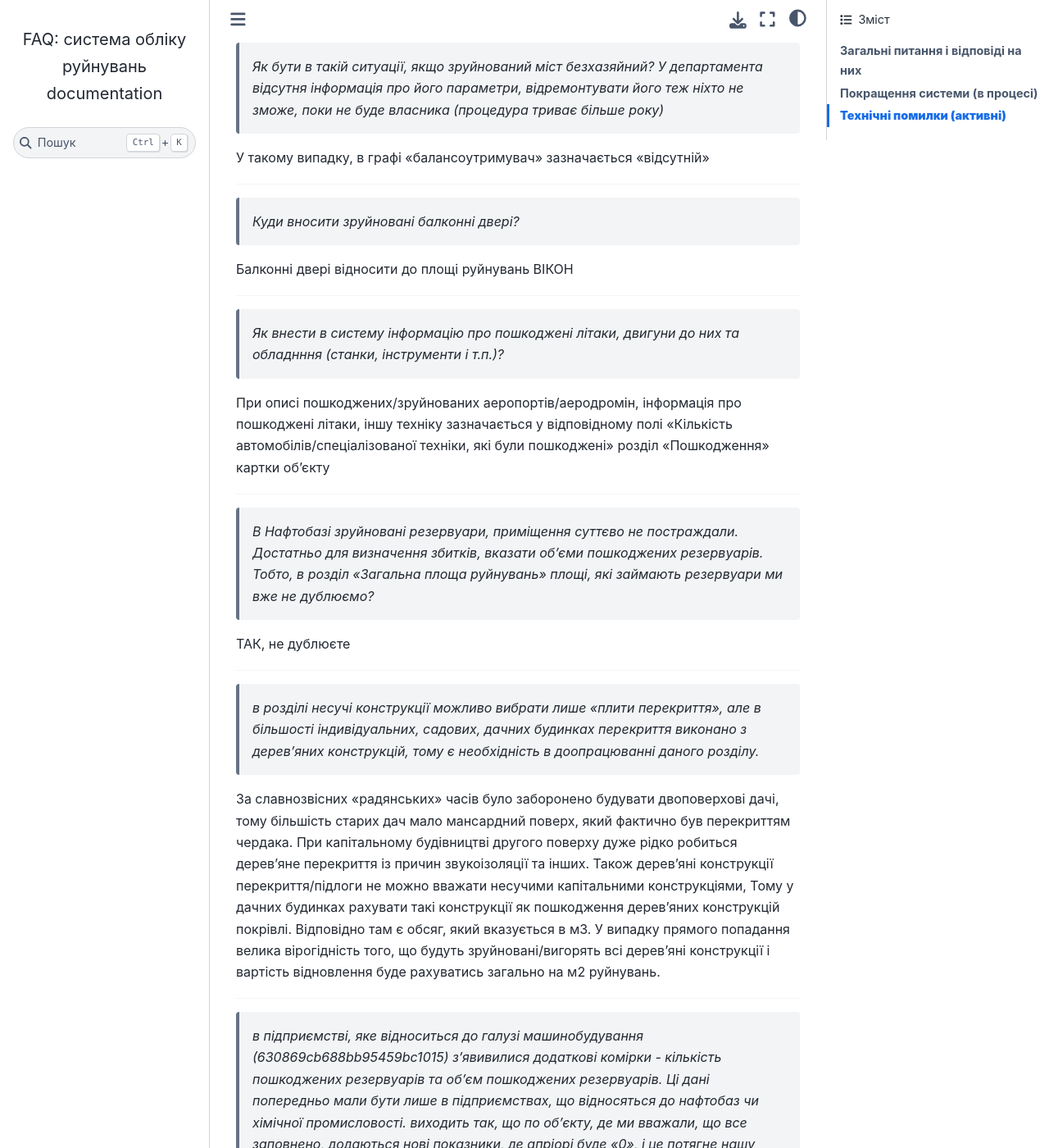
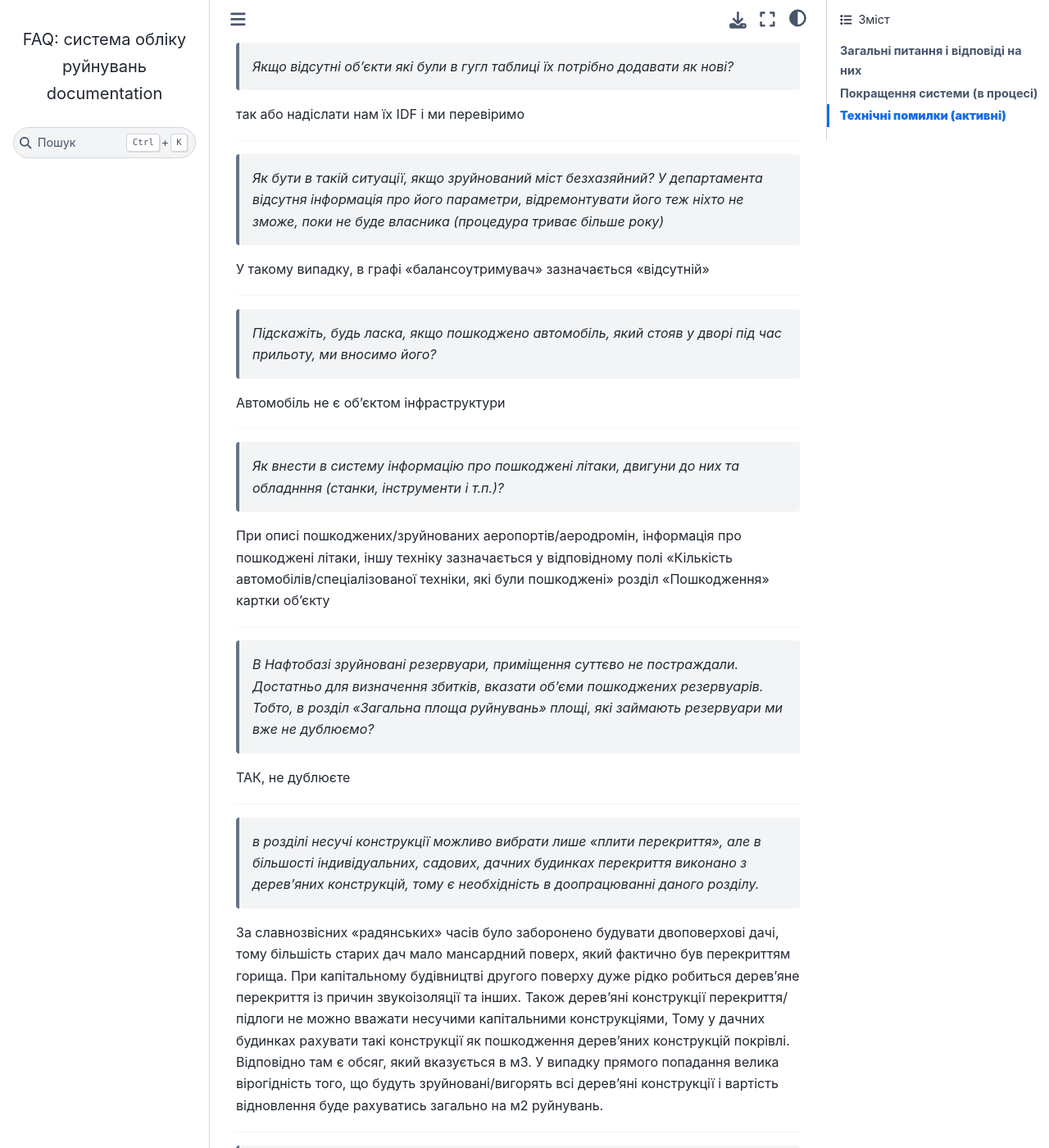
Before and after one commit to hp0404/docs.rebuild, a Sphinx documentation site: the page built from docs/source/index.md, in a window 1280 px wide and 1400 px high, scrolled down 18716 px. Shown: the whole window at 82% size. Built offline with Sphinx 7.4.7 and the Sphinx Book theme 1.1.4, drawn with Linux system fonts in a browser that asks for light colours; some of the changed text lies outside the part shown.

Commit message:
Updated docs

```diff
--- a/docs/source/index.md
+++ b/docs/source/index.md
@@ -461,9 +466,9 @@ jpg, jpeg, png, webp, одне фото до 10Мб, до 5 фото в об'є
 У такому випадку, в графі "балансоутримувач" зазначається "відсутній"
 
 ---
-> *Куди вносити зруйновані балконні двері?*
+> *Підскажіть, будь ласка, якщо пошкоджено автомобіль, який стояв у дворі під час прильоту, ми вносимо його?*
 
-Балконні двері відносити до площі руйнувань ВІКОН
+Автомобіль не є об'єктом інфраструктури
 
 ---
 > *Як внести в систему інформацію про пошкоджені літаки, двигуни до них  та  обладнння (станки, інструменти і т.п.)?*
@@ -478,7 +483,7 @@ jpg, jpeg, png, webp, одне фото до 10Мб, до 5 фото в об'є
 ---
 > *в розділі несучі конструкції можливо вибрати лише "плити перекриття", але в більшості індивідуальних, садових, дачних будинках перекриття виконано з дерев'яних конструкцій, тому є необхідність в доопрацюванні даного розділу.*
 
-За славнозвісних «радянських» часів було заборонено будувати двоповерхові дачі, тому більшість старих дач мало мансардний поверх, який фактично був перекриттям чердака. При капітальному будівництві другого поверху дуже рідко робиться дерев’яне перекриття із причин звукоізоляції та інших. Також дерев’яні конструкції перекриття/підлоги  не можно вважати несучими капітальними конструкціями, Тому у дачних будинках рахувати такі конструкції як пошкодження дерев’яних конструкцій покрівлі. Відповідно там є обсяг, який вказується в м3. У випадку прямого попадання велика вірогідність того, що будуть зруйновані/вигорять всі дерев’яні конструкції і вартість відновлення буде рахуватись загально на м2 руйнувань.
+За славнозвісних «радянських» часів було заборонено будувати двоповерхові дачі, тому більшість старих дач мало мансардний поверх, який фактично був перекриттям горища. При капітальному будівництві другого поверху дуже рідко робиться дерев’яне перекриття із причин звукоізоляції та інших. Також дерев’яні конструкції перекриття/підлоги  не можно вважати несучими капітальними конструкціями, Тому у дачних будинках рахувати такі конструкції як пошкодження дерев’яних конструкцій покрівлі. Відповідно там є обсяг, який вказується в м3. У випадку прямого попадання велика вірогідність того, що будуть зруйновані/вигорять всі дерев’яні конструкції і вартість відновлення буде рахуватись загально на м2 руйнувань.
 
 ---
 > *в підприємстві, яке відноситься до галузі машинобудування (630869cb688bb95459bc1015) з'явивилися додаткові комірки - кількість пошкоджених резервуарів та об'єм пошкоджених резервуарів. Ці дані попередньо мали бути лише в підприємствах, що відносяться до нафтобаз чи хімічної промисловості. виходить так, що по об'єкту, де ми вважали, що все заповнено, додаються нові показники, де апріорі буде "0", і це потягне нашу область вниз по показнику повноти заповнення системи. Можливо це відбувся збій в Системі при черговому оновленні?*
```
Also changed, not shown: other parts of docs/source/index.md (+6 -1 lines).
